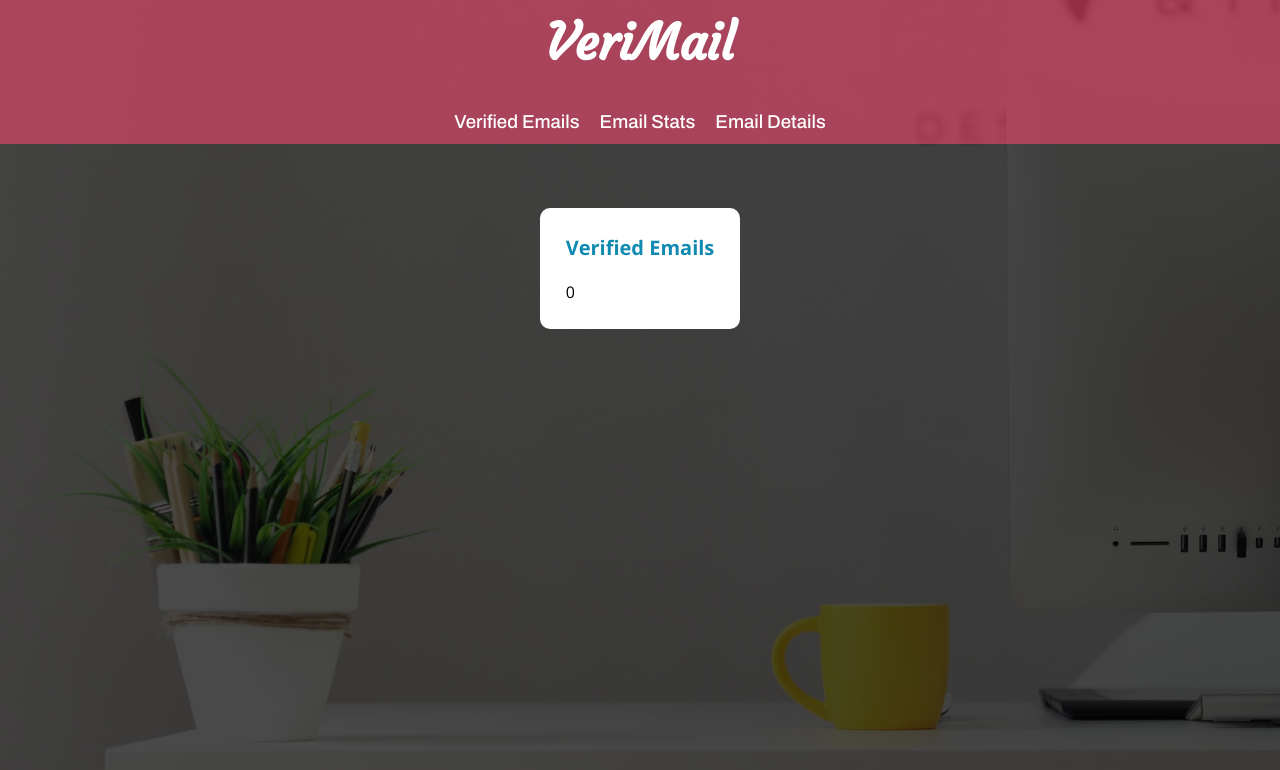
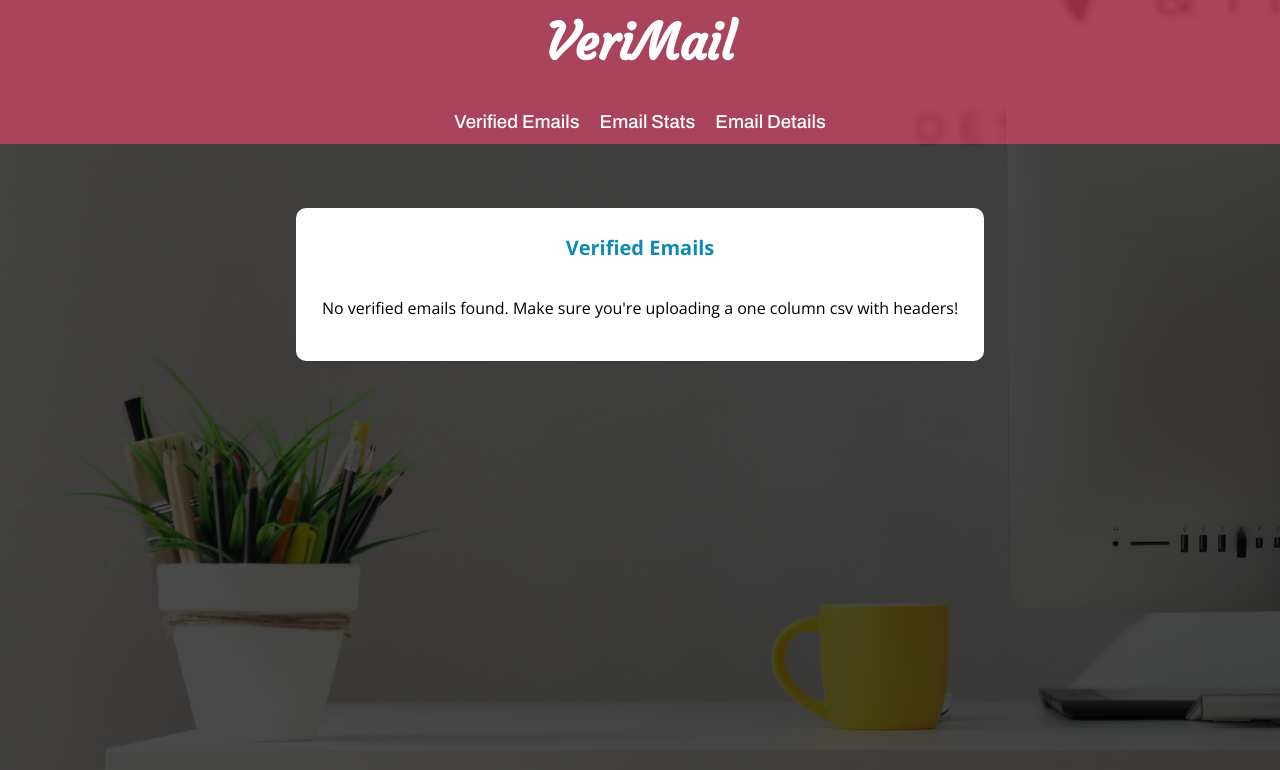
Before and after one commit to asodemann18/VeriMail, a React (Create React App) app: page /verified-emails in a window 1280 px wide. Shown: the top 770 px of the page. Built offline with nearby package versions, Linux system fonts and the light colour scheme.

Commit message:
Add error handling to VerifiedEmails

```diff
--- a/src/Components/App/App.js
+++ b/src/Components/App/App.js
@@ -25,7 +25,7 @@ const App = () => {
       const data = await Promise.all(emails.map(email => getEmailInfo(email.email)));
       setEmails(data);
     } catch(error) {
-      setError(error);
+      setError(error.toString());
     }
   }
 
@@ -57,7 +57,6 @@ const App = () => {
   return (
     <main>
       <Header fileAdded={fileAdded}/>
-
       <Route
         exact path='/'
         render={() => (
@@ -67,7 +66,7 @@ const App = () => {
       <Route
         exact path='/verified-emails'
         render={() => (
-          <VerifiedEmails filteredEmails={filteredEmails}/>
+          <VerifiedEmails filteredEmails={filteredEmails} error={error}/>
         )}
       />
       <Route
--- a/src/Components/VerifiedEmails/VerifiedEmails.js
+++ b/src/Components/VerifiedEmails/VerifiedEmails.js
@@ -1,7 +1,7 @@
 import React from 'react';
 import './VerifiedEmails.css';
 
-const VerifiedEmails = ({ filteredEmails }) => {
+const VerifiedEmails = ({ filteredEmails, error }) => {
   const verifiedResults = filteredEmails.map(email => {
     return (
       <tr>
@@ -16,7 +16,9 @@ const VerifiedEmails = ({ filteredEmails }) => {
         <h3 className='verified-title'>Verified Emails</h3>
         <table>
           <tbody>
-            {verifiedResults.length && verifiedResults}
+           {error && <p>404: Unable to verify emails</p>}
+           {!error && verifiedResults}
+           {!error && !verifiedResults.length && <p>No verified emails found. Make sure you're uploading a one column csv with headers!</p>}
           </tbody>
         </table>
       </section>
```
